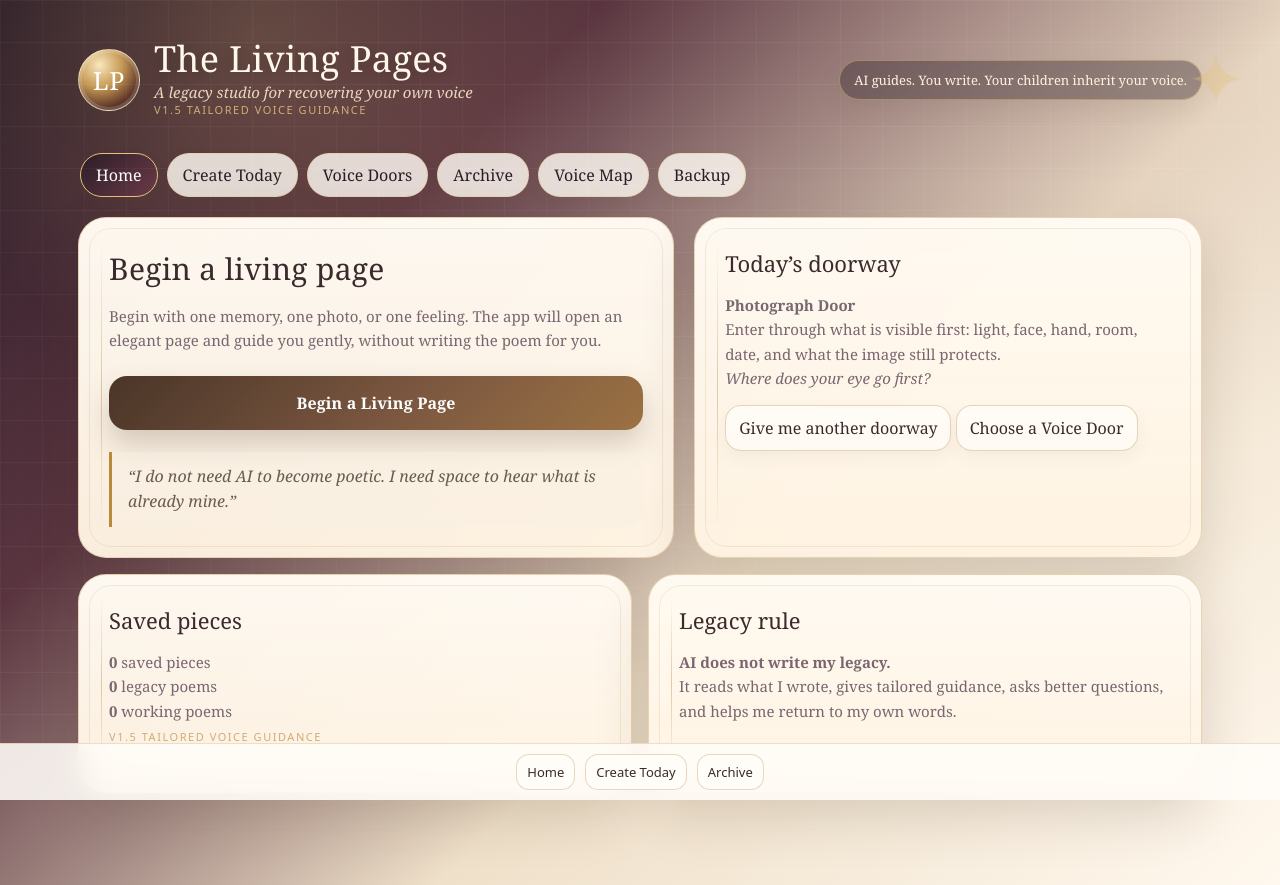
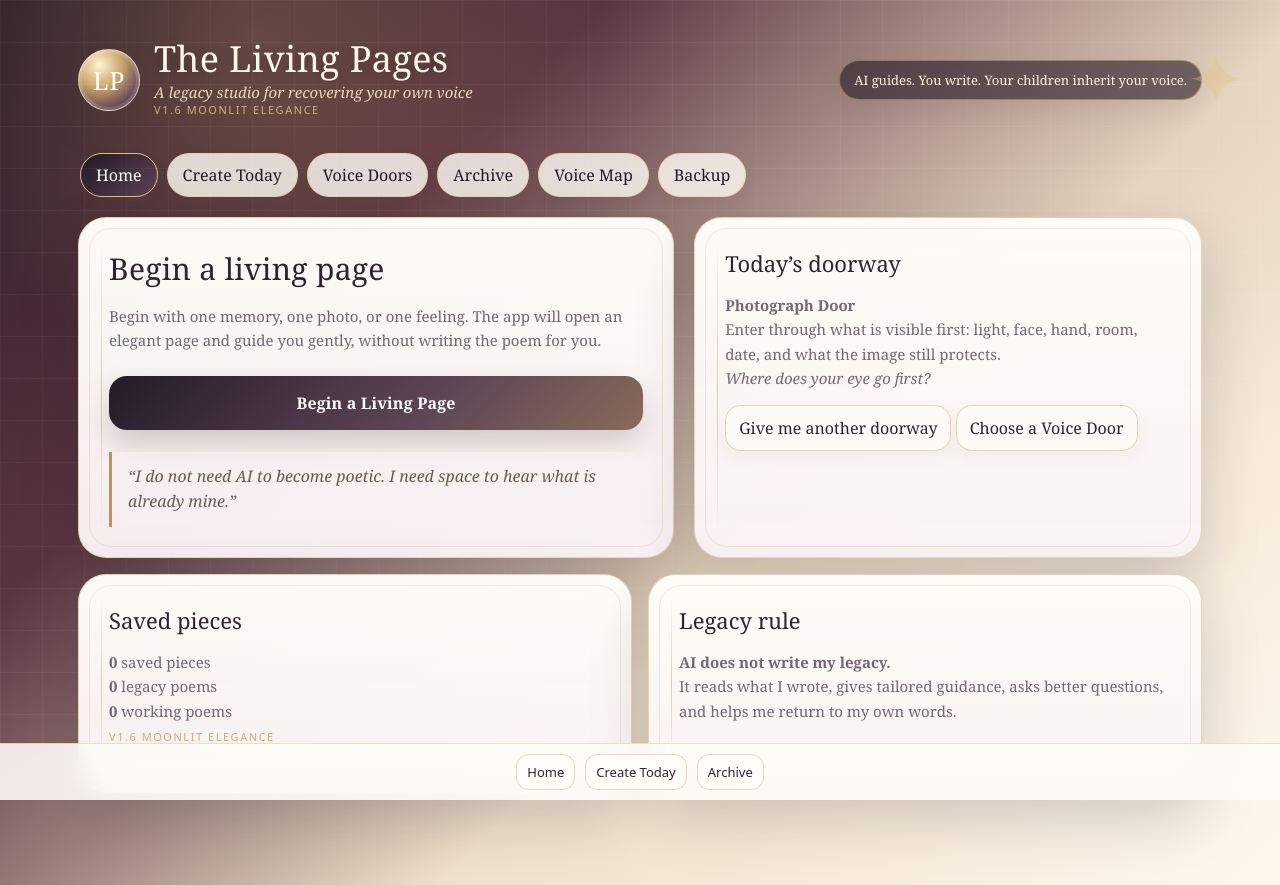
Before and after one commit to achillesprojects07-bit/living-pages, a plain HTML site: page index.html in a window 1280 px wide. Drawn offline with Linux system fonts and the light colour scheme.

Commit message:
Add files via upload

```diff
--- a/index.html
+++ b/index.html
@@ -3,29 +3,29 @@
 <head>
   <meta charset="utf-8" />
   <meta name="viewport" content="width=device-width, initial-scale=1, viewport-fit=cover" />
-  <title>The Living Pages V1.5 Tailored Voice Guidance</title>
+  <title>The Living Pages V1.6 Moonlit Elegance</title>
   <meta name="theme-color" content="#2b1d28" />
 
   <style>
     :root{
-      --ink:#251a20;
-      --muted:#7a6670;
-      --paper:#fffaf3;
-      --paper2:#f2e5d3;
-      --page:#fff7ea;
-      --vellum:#fbefe0;
-      --edge:#d7b982;
-      --line:#e6d1b2;
-      --gold:#b88a3c;
-      --gold2:#e4c17a;
-      --umber:#765034;
-      --sepia:#3b2a2d;
-      --rose:#9d6572;
-      --plum:#2b1d28;
-      --sage:#7d8666;
-      --danger:#934343;
-      --shadow:0 22px 55px rgba(58,39,20,.16);
-      --softshadow:0 10px 26px rgba(58,39,20,.08);
+      --ink:#231923;
+      --muted:#756774;
+      --paper:#fffdf8;
+      --paper2:#f4eef2;
+      --page:#fffaf5;
+      --vellum:#f8f1f4;
+      --edge:#c6a46f;
+      --line:#eadfd9;
+      --gold:#b9945d;
+      --gold2:#e2c994;
+      --umber:#5a4650;
+      --sepia:#2f2330;
+      --rose:#8f6878;
+      --plum:#221826;
+      --sage:#7f8874;
+      --danger:#88414b;
+      --shadow:0 24px 60px rgba(23,16,28,.18);
+      --softshadow:0 10px 28px rgba(35,25,35,.08);
       --radius:28px;
     }
     *{box-sizing:border-box}
@@ -59,21 +59,21 @@
     .brand{display:flex;gap:14px;align-items:center}
     .seal{
       width:62px;height:62px;border-radius:50%;display:grid;place-items:center;color:#fff;font-size:25px;letter-spacing:.03em;
-      background:radial-gradient(circle at 34% 25%,#f8e8bd 0%,#c69955 38%,#5d3529 72%,#2e1f1b 100%);
+      background:radial-gradient(circle at 34% 25%,#fff4cf 0%,#c8a56b 38%,#6b4b59 72%,#241a28 100%);
       border:1px solid rgba(255,245,216,.75);box-shadow:0 16px 36px rgba(74,53,40,.24), inset 0 0 0 3px rgba(255,255,255,.16);
     }
     h1{font-size:36px;line-height:.95;margin:0;color:#fff7e8;font-weight:normal;letter-spacing:.01em;text-shadow:0 2px 12px rgba(0,0,0,.20)}
     .ver{font-family:ui-sans-serif,system-ui,sans-serif;font-size:11px;color:#cfae76;letter-spacing:.14em;text-transform:uppercase}
     .tag{font-size:15px;color:#ead6bd;margin-top:6px;font-style:italic}
-    .pill{border:1px solid rgba(228,193,122,.45);background:rgba(43,29,40,.38);padding:10px 14px;border-radius:999px;color:#fff2dd;font-size:13px;box-shadow:var(--softshadow);backdrop-filter:blur(10px)}
+    .pill{border:1px solid rgba(228,193,122,.45);background:rgba(28,20,32,.58);padding:10px 14px;border-radius:999px;color:#fff2dd;font-size:13px;box-shadow:var(--softshadow);backdrop-filter:blur(10px)}
     .nav{display:flex;gap:9px;overflow:auto;padding:8px 2px 20px;scrollbar-width:none}
     .nav::-webkit-scrollbar{display:none}
     .nav button{border:1px solid rgba(228,193,122,.35);background:rgba(255,250,243,.82);color:var(--plum);border-radius:999px;padding:10px 15px;white-space:nowrap;box-shadow:0 5px 16px rgba(74,53,40,.05)}
-    .nav button.active{background:linear-gradient(135deg,var(--plum),#6b3b48);color:#fff;border-color:#e4c17a}
+    .nav button.active{background:linear-gradient(135deg,var(--plum),#5d4254);color:#fff;border-color:#e4c17a}
     .panel{display:none}.panel.active{display:block}
     .hero{display:grid;grid-template-columns:1.08fr .92fr;gap:20px}
     .card{
-      position:relative;background:linear-gradient(180deg,rgba(255,250,242,.99),rgba(255,243,226,.97));
+      position:relative;background:linear-gradient(180deg,rgba(255,253,248,.99),rgba(249,242,244,.97));
       border:1px solid rgba(184,137,69,.32);border-radius:var(--radius);padding:30px;box-shadow:var(--shadow);overflow:hidden;
     }
     .card:before{
@@ -86,13 +86,13 @@
     .card h2{margin:0 0 12px;color:var(--sepia);font-size:30px;font-weight:normal;letter-spacing:.01em}
     .card h3{margin:0 0 10px;color:var(--sepia);font-size:22px;font-weight:normal}
     .small{font-size:15px;color:var(--muted);line-height:1.62}
-    .quote{border-left:3px solid var(--gold);padding:12px 0 12px 16px;color:#6a5a50;font-style:italic;line-height:1.6;background:rgba(248,239,226,.46);border-radius:0 16px 16px 0;margin-top:14px}
-    .bigbtn{border:0;background:linear-gradient(135deg,#4a3528 0%, #7b5740 55%, #b88945 140%);color:#fff;border-radius:18px;padding:16px 18px;width:100%;font-weight:bold;box-shadow:0 14px 28px rgba(74,53,40,.22);margin:8px 0;letter-spacing:.01em}
+    .quote{border-left:3px solid var(--gold);padding:12px 0 12px 16px;color:#6a5a50;font-style:italic;line-height:1.6;background:rgba(248,241,244,.62);border-radius:0 16px 16px 0;margin-top:14px}
+    .bigbtn{border:0;background:linear-gradient(135deg,#241a28 0%, #5b4455 58%, #b9945d 145%);color:#fff;border-radius:18px;padding:16px 18px;width:100%;font-weight:bold;box-shadow:0 14px 28px rgba(74,53,40,.22);margin:8px 0;letter-spacing:.01em}
     .ghost{border:1px solid rgba(184,137,69,.35);background:rgba(255,252,247,.9);color:var(--sepia);border-radius:16px;padding:11px 13px;box-shadow:0 7px 18px rgba(74,53,40,.05)}
     .mini{font-family:ui-sans-serif,system-ui,sans-serif;font-size:13px;border:1px solid rgba(184,137,69,.32);background:#fffdf8;color:var(--sepia);border-radius:13px;padding:8px 10px}
     .danger{color:#fff;background:var(--danger);border-color:var(--danger)}
     .grid{display:grid;grid-template-columns:repeat(3,1fr);gap:16px}.grid2{display:grid;grid-template-columns:1fr 1fr;gap:16px}
-    .door{min-height:144px;border-radius:24px;border:1px solid rgba(184,137,69,.30);background:linear-gradient(150deg,#fffdf8,#f5eadb);padding:20px;text-align:left;box-shadow:var(--softshadow);position:relative;overflow:hidden}
+    .door{min-height:144px;border-radius:24px;border:1px solid rgba(184,137,69,.30);background:linear-gradient(150deg,#fffdf8,#f7eef2);padding:20px;text-align:left;box-shadow:var(--softshadow);position:relative;overflow:hidden}
     .door:after{content:'';position:absolute;right:-18px;bottom:-24px;width:92px;height:92px;border-radius:50%;background:rgba(184,137,69,.10)}
     .door b{display:block;color:var(--sepia);font-size:20px;margin-bottom:10px;font-weight:normal}.door span{color:var(--muted);font-size:14px;line-height:1.45}.door:hover{outline:2px solid rgba(184,137,69,.30)}
     .flow{max-width:820px;margin:0 auto}.steps{display:flex;gap:8px;margin:10px 0 22px}.dot{height:6px;flex:1;background:#ddccb8;border-radius:999px}.dot.on{background:linear-gradient(90deg,var(--gold),var(--gold2))}
@@ -100,12 +100,12 @@
     .field{margin:14px 0}label{display:block;font-family:ui-sans-serif,system-ui,sans-serif;font-size:11px;text-transform:uppercase;letter-spacing:.14em;color:#8a7768;margin:0 0 7px}
     input,textarea,select{width:100%;border:1px solid rgba(184,137,69,.28);border-radius:18px;background:#fffdf8;color:var(--ink);padding:13px 14px;outline:none;box-shadow:inset 0 1px 0 rgba(255,255,255,.86)}
     input:focus,textarea:focus,select:focus{border-color:rgba(184,137,69,.75);box-shadow:0 0 0 4px rgba(184,137,69,.13)}
-    textarea{min-height:210px;resize:vertical;line-height:1.82;background:linear-gradient(#fffdf9,#fff8ee);background-size:100% 36px;font-size:16px}
+    textarea{min-height:210px;resize:vertical;line-height:1.82;background:linear-gradient(#fffdf9,#faf3f6);background-size:100% 36px;font-size:16px}
     .row{display:flex;gap:9px;flex-wrap:wrap}.row .ghost,.row .mini,.row .bigbtn{width:auto}.workbench{display:grid;grid-template-columns:.84fr 1.16fr;gap:18px}
-    .seedbox{border:1px solid rgba(184,137,69,.32);background:linear-gradient(180deg,#fffdf8,#f9efe2);border-radius:20px;padding:15px;margin:11px 0;box-shadow:var(--softshadow)}.seedbox b{color:var(--sepia);font-weight:normal;font-size:18px}
-    .poemlist{display:grid;gap:14px}.entry{border:1px solid rgba(184,137,69,.28);border-radius:22px;background:linear-gradient(180deg,#fffdf8,#fff7ec);padding:20px;box-shadow:var(--softshadow)}
+    .seedbox{border:1px solid rgba(184,137,69,.32);background:linear-gradient(180deg,#fffdf8,#f8f0f3);border-radius:20px;padding:15px;margin:11px 0;box-shadow:var(--softshadow)}.seedbox b{color:var(--sepia);font-weight:normal;font-size:18px}
+    .poemlist{display:grid;gap:14px}.entry{border:1px solid rgba(184,137,69,.28);border-radius:22px;background:linear-gradient(180deg,#fffdf8,#faf2f5);padding:20px;box-shadow:var(--softshadow)}
     .entrytop{display:flex;align-items:flex-start;justify-content:space-between;gap:10px}.entry h3{margin:0;color:var(--sepia);font-weight:normal;font-size:22px}.badge{font-family:ui-sans-serif,system-ui,sans-serif;font-size:11px;text-transform:uppercase;letter-spacing:.08em;border:1px solid rgba(184,137,69,.27);border-radius:999px;padding:5px 8px;color:#76675c;background:#fffdf8}.poemtext{white-space:pre-wrap;line-height:1.65;margin-top:12px;color:#342a24}
-    .mentorout{background:linear-gradient(180deg,#f9efe2,#fff9f0);border:1px solid rgba(184,137,69,.28);border-radius:20px;padding:16px;line-height:1.68;white-space:pre-wrap;color:#4f4037}.empty{text-align:center;color:var(--muted);padding:30px;border:1px dashed rgba(184,137,69,.45);border-radius:22px;background:#fffaf3}
+    .mentorout{background:linear-gradient(180deg,#f8f0f3,#fffaf6);border:1px solid rgba(184,137,69,.28);border-radius:20px;padding:16px;line-height:1.68;white-space:pre-wrap;color:#4f4037}.empty{text-align:center;color:var(--muted);padding:30px;border:1px dashed rgba(184,137,69,.45);border-radius:22px;background:#fffaf3}
     .footerbar{position:fixed;left:0;right:0;bottom:0;background:rgba(255,252,247,.88);border-top:1px solid rgba(184,137,69,.25);backdrop-filter:blur(14px);padding:10px 14px;display:flex;justify-content:center;gap:10px;z-index:10}.footerbar button{max-width:220px}.hidden{display:none!important}.toast{position:fixed;left:50%;bottom:74px;transform:translateX(-50%);background:var(--sepia);color:#fff;padding:12px 17px;border-radius:999px;box-shadow:var(--shadow);z-index:99;opacity:0;pointer-events:none;transition:.25s}.toast.show{opacity:1}
     .filebox{border:1px dashed rgba(184,137,69,.55);border-radius:20px;padding:15px;background:#fff9f0;margin:12px 0}.photoPreview{display:flex;gap:8px;flex-wrap:wrap;margin-top:8px}.photoPreview img{width:82px;height:82px;object-fit:cover;border-radius:16px;border:1px solid rgba(184,137,69,.30);box-shadow:var(--softshadow)}.audioRow audio{width:100%;margin-top:8px}.rec{background:#fff;color:var(--danger);border-color:#d8a7a7}.rec.on{background:var(--danger);color:#fff}
     @media(max-width:860px){.hero,.workbench,.grid2{grid-template-columns:1fr}.grid{grid-template-columns:1fr 1fr}.top{align-items:flex-start}.pill{display:none}.app{padding-left:12px;padding-right:12px}.card{padding:22px}.prompt{font-size:27px}}
@@ -115,7 +115,7 @@
 <body>
 <div class="app">
   <div class="top">
-    <div class="brand"><div class="seal">LP</div><div><h1>The Living Pages</h1><div class="tag">A legacy studio for recovering your own voice</div><div class="ver">V1.5 TAILORED VOICE GUIDANCE</div></div></div>
+    <div class="brand"><div class="seal">LP</div><div><h1>The Living Pages</h1><div class="tag">A legacy studio for recovering your own voice</div><div class="ver">V1.6 MOONLIT ELEGANCE</div></div></div>
     <div class="pill">AI guides. You write. Your children inherit your voice.</div>
   </div>
   <div class="nav" id="nav"></div>
@@ -158,7 +158,7 @@
         <div id="seedSummary"></div>
         <div class="filebox">
           <b>Optional legacy attachments</b>
-          <p class="small">Attach small photos or record your voice. This V1.5 saves them only on this device. Firebase cloud vault comes next.</p>
+          <p class="small">Attach small photos or record your voice. This V1.6 saves them only on this device. Firebase cloud vault comes next.</p>
           <input type="file" id="photoInput" accept="image/*" multiple onchange="handlePhotos(event)">
           <div class="photoPreview" id="photoPreview"></div>
           <div class="row" style="margin-top:10px"><button class="mini rec" id="recBtn" onclick="toggleRecord()">Record voice</button><button class="mini" onclick="clearAudio()">Clear audio</button></div>
@@ -194,13 +194,13 @@
   </section>
 
   <section id="backup" class="panel">
-    <div class="card"><h2>Export / Import Legacy</h2><p class="small">Use Export often. V1.5 saves on this browser/device only. When we move to Firebase, this becomes your backup file.</p><div class="row"><button class="bigbtn" onclick="exportData()">Export Legacy Backup</button><label class="ghost" style="display:inline-block">Import Backup<input type="file" accept="application/json" onchange="importData(event)" style="display:none"></label><button class="ghost danger" onclick="resetAll()">Reset Demo Data</button></div></div>
+    <div class="card"><h2>Export / Import Legacy</h2><p class="small">Use Export often. V1.6 saves on this browser/device only. When we move to Firebase, this becomes your backup file.</p><div class="row"><button class="bigbtn" onclick="exportData()">Export Legacy Backup</button><label class="ghost" style="display:inline-block">Import Backup<input type="file" accept="application/json" onchange="importData(event)" style="display:none"></label><button class="ghost danger" onclick="resetAll()">Reset Demo Data</button></div></div>
   </section>
 </div>
 <div class="footerbar"><button class="mini" onclick="showPanel('home')">Home</button><button class="mini" onclick="startCreate()">Create Today</button><button class="mini" onclick="showPanel('archive')">Archive</button></div>
 <div class="toast" id="toast"></div>
 <script>
-const VERSION='V1.5 TAILORED VOICE GUIDANCE';
+const VERSION='V1.6 MOONLIT ELEGANCE';
 const STORE='livingPagesV15';
 const panels=[['home','Home'],['create','Create Today'],['doors','Voice Doors'],['archive','Archive'],['voice','Voice Map'],['backup','Backup']];
 const doors={
@@ -222,6 +222,19 @@ let data={entries:[],lastDoor:null};
 let flowType='Memory', step=0, answers=[]; let photos=[]; let audioData=null; let mediaRecorder=null; let chunks=[];
 function load(){try{data=JSON.parse(localStorage.getItem(STORE))||data}catch(e){}; renderNav(); renderDoors(); renderStats(); randomDoorPrompt(false); renderArchive(); renderVoice();}
 function save(){localStorage.setItem(STORE,JSON.stringify(data));renderStats();renderArchive();renderVoice();}
+
+function updateDraftCount(){
+  const el=document.getElementById('draftText');
+  const out=document.getElementById('draftCount');
+  if(!el||!out) return;
+  const text=el.value.trim();
+  const words=text?text.split(/\s+/).filter(Boolean).length:0;
+  const chars=el.value.length;
+  let note='Write freely. Best for guidance: a few lines to about 1,500 words.';
+  if(words>1500) note='Long legacy piece. Save is okay, but guidance works better if you review one section at a time.';
+  out.textContent=`${words} words · ${chars} characters. ${note}`;
+}
+
 function toast(msg){const t=document.getElementById('toast');t.textContent=msg;t.classList.add('show');setTimeout(()=>t.classList.remove('show'),1700)}
 function renderNav(){document.getElementById('nav').innerHTML=panels.map(p=>`<button id="nav-${p[0]}" onclick="showPanel('${p[0]}')">${p[1]}</button>`).join(''); document.getElementById('nav-home').classList.add('active')}
 function showPanel(id){document.querySelectorAll('.panel').forEach(x=>x.classList.remove('active'));document.getElementById(id).classList.add('active');document.querySelectorAll('.nav button').forEach(x=>x.classList.remove('active'));const n=document.getElementById('nav-'+id); if(n)n.classList.add('active'); window.scrollTo({top:0,behavior:'smooth'});}
@@ -303,7 +316,7 @@ function buildTailoredGuidance(kind,c){
 function pickStrongLine(lines){if(!lines.length)return 'No line yet'; return lines.reduce((a,b)=>scoreLine(b)>scoreLine(a)?b:a,lines[0]);}
 function scoreLine(s){let score=s.length>18&&s.length<95?3:0; ['mother','father','children','home','moon','tree','wait','love','God','photo','voice','house','memory','years','sky'].forEach(w=>{if(s.toLowerCase().includes(w))score+=2}); return score}
 function saveDraft(){const title=document.getElementById('draftTitle').value.trim()||'Untitled piece'; const text=document.getElementById('draftText').value.trim(); if(!text){toast('Write something first');return} const entry={id:Date.now(),title,status:document.getElementById('draftStatus').value,text,story:answers.filter(Boolean).join('\n\n'),created:new Date().toISOString(),photos,audio:audioData}; data.entries.unshift(entry); save(); toast('Saved to archive'); showPanel('archive')}
-function newBlank(){answers=[];photos=[];audioData=null;document.getElementById('seedSummary').innerHTML='<div class="seedbox"><b>Blank entry</b><br>Start with your own words.</div>';document.getElementById('draftTitle').value='';document.getElementById('draftText').value='';document.getElementById('draftStatus').value='Fragment';document.getElementById('mentorOut').textContent='Write first. Then ask for guidance.';document.getElementById('photoPreview').innerHTML='';document.getElementById('audioRow').innerHTML='';showPanel('workbench')}
+function newBlank(){answers=[];photos=[];audioData=null;document.getElementById('seedSummary').innerHTML='<div class="seedbox"><b>Blank entry</b><br>Start with your own words.</div>';document.getElementById('draftTitle').value='';document.getElementById('draftText').value=''; setTimeout(updateDraftCount,0);document.getElementById('draftStatus').value='Fragment';document.getElementById('mentorOut').textContent='Write first. Then ask for guidance.';document.getElementById('photoPreview').innerHTML='';document.getElementById('audioRow').innerHTML='';showPanel('workbench')}
 function renderArchive(){const list=document.getElementById('poemList'); if(!data.entries.length){list.innerHTML='<div class="empty">No saved pages yet. Begin a Living Page when you are ready.</div>'; return} list.innerHTML=data.entries.map(e=>`<div class="entry"><div class="entrytop"><div><h3>${escapeHtml(e.title)}</h3><span class="badge">${escapeHtml(e.status)}</span> <span class="badge">${new Date(e.created).toLocaleDateString()}</span></div><div class="row"><button class="mini" onclick="editEntry(${e.id})">Open</button><button class="mini danger" onclick="deleteEntry(${e.id})">Delete</button></div></div><div class="poemtext">${escapeHtml(e.text).slice(0,900)}${e.text.length>900?'...':''}</div>${e.photos&&e.photos.length?`<div class="photoPreview">${e.photos.map(p=>`<img src="${p}">`).join('')}</div>`:''}${e.audio?`<audio controls src="${e.audio}" style="width:100%;margin-top:8px"></audio>`:''}</div>`).join('')}
 function editEntry(id){const e=data.entries.find(x=>x.id===id); if(!e)return; answers=[]; photos=e.photos||[]; audioData=e.audio||null; document.getElementById('seedSummary').innerHTML=e.story?`<div class="seedbox"><b>Story / seed</b><br>${escapeHtml(e.story)}</div>`:'<div class="seedbox"><b>Opened from archive</b></div>'; document.getElementById('draftTitle').value=e.title; document.getElementById('draftText').value=e.text; document.getElementById('draftStatus').value=e.status; renderPhotoPreview(); renderAudio(); document.getElementById('mentorOut').textContent='Opened. Edit in your own words, then save as a new version.'; showPanel('workbench')}
 function deleteEntry(id){if(confirm('Delete this saved piece from this device?')){data.entries=data.entries.filter(e=>e.id!==id);save();toast('Deleted')}}
```
Also changed, not shown: README.txt.
